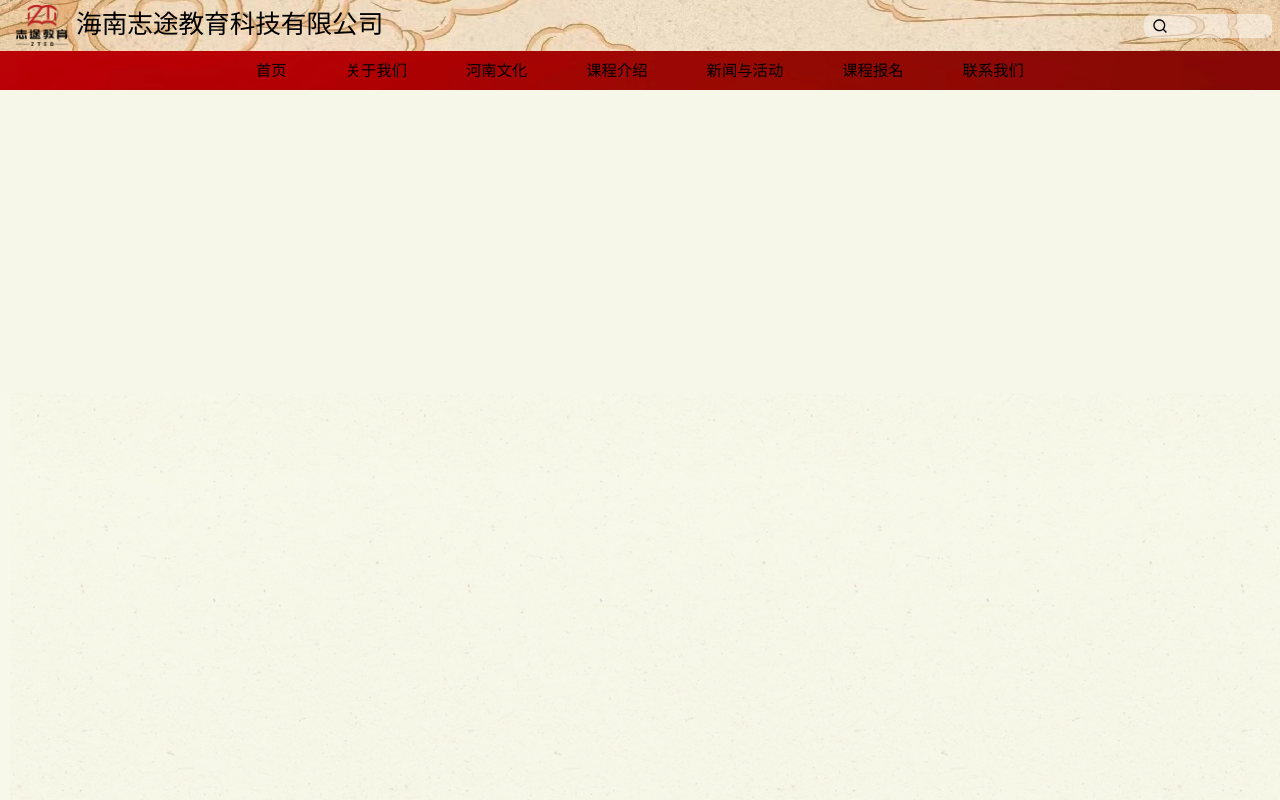
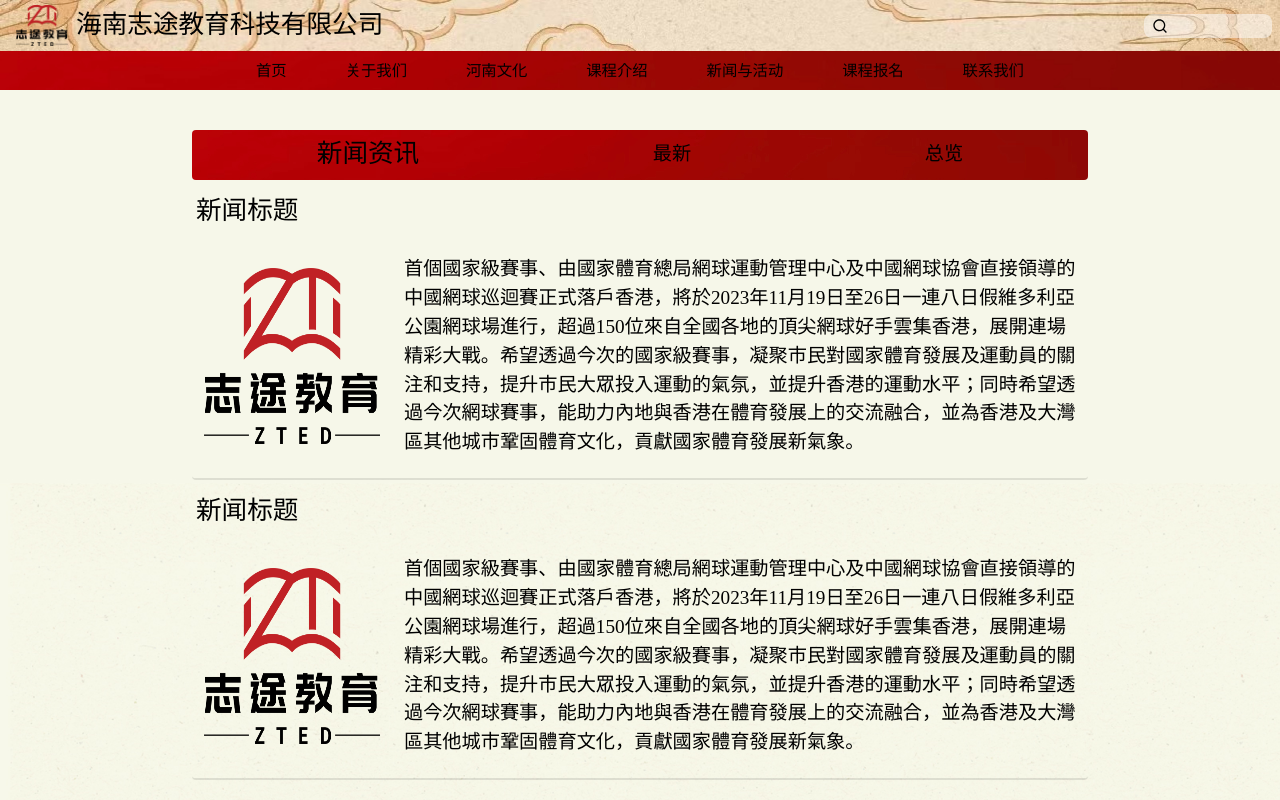
Before and after one commit to real-stanyan/ZTED_websites, a Next.js app: page / in a window 1280 px wide. Shown: the top 800 px of the page. Built offline with nearby package versions, Linux system fonts and the light colour scheme; a web font is replaced by a local one.

Commit message:
news done

```diff
--- a/app/layout.tsx
+++ b/app/layout.tsx
@@ -4,6 +4,8 @@ import "./globals.css";
 import "@/css/common.css";
 
 const inter = Inter({ subsets: ["latin"] });
+
+import Header from "@/components/header";
 
 export const metadata: Metadata = {
   title: "海南志途教育科技有限公司",
@@ -17,7 +19,10 @@ export default function RootLayout({
 }) {
   return (
     <html lang="en">
-      <body className={inter.className}>{children}</body>
+      <body className={inter.className}>
+        <Header />
+        {children}
+      </body>
     </html>
   );
 }
--- a/app/page.tsx
+++ b/app/page.tsx
@@ -1,22 +1,12 @@
 "use client";
 
-import SimpleSlider from "@/components/swiper";
-
-// Import Swiper styles
-import "swiper/css";
-import "swiper/css/pagination";
-import "swiper/css/navigation";
-
-import { Autoplay, Pagination, Navigation } from "swiper/modules";
-
-import Header from "@/components/header";
+import News from "@/components/news";
 import Footer from "@/components/footer";
 
 export default function Home() {
   return (
-    <main className="bg-main-bg bg-cover min-w-full min-h-[350vh] relative">
-      <Header />
-      <div>{/* <SimpleSlider /> */}</div>
+    <main className="flex flex-col py-10 items-center bg-main-bg bg-cover min-w-full min-h-[350vh] relative">
+      <News />
       <Footer />
     </main>
   );
--- /dev/null
+++ b/components/news.tsx
@@ -0,0 +1,24 @@
+"use client";
+
+import { useState } from "react";
+
+import NewsCard from "./news_card";
+
+export default function News() {
+  return (
+    <>
+      <div className="flex justify-around items-center p-2 w-[80vw] md:w-[70vw] h-[30px] md:h-[50px] bg-nav-bg rounded">
+        <h1 className="text-[4vw] md:text-[2vw] cursor-pointer">新闻资讯</h1>
+        <p className="text-[3vw] md:text-[1.5vw] cursor-pointer">最新</p>
+        <p className="text-[3vw] md:text-[1.5vw] cursor-pointer">总览</p>
+      </div>
+      <div>
+        <NewsCard />
+        <NewsCard />
+      </div>
+      <div className="w-[70vw] h-[20px] leading-[20px] md:h-[50px] md:leading-[50px] my-5 text-center text-[2vw] bg-white/50 hover:bg-white text-black rounded cursor-pointer">
+        更多信息
+      </div>
+    </>
+  );
+}
--- /dev/null
+++ b/components/news_card.tsx
@@ -0,0 +1,21 @@
+import Image from "next/image";
+
+export default function NewsCard() {
+  return (
+    <div className="flex flex-col justify-evenly text-black w-[70vw] h-[100px] md:h-[300px] border-b-2 border-black/10 rounded overflow-hidden">
+      <h1 className="p-1 text-[2vw]">新闻标题</h1>
+      <div className="flex items-center">
+        <Image
+          src={"/images/zted_icon.png"}
+          alt="icon"
+          width={200}
+          height={200}
+          className="flex-4 p-1 md:p-3 w-[50px] h-[50px] md:w-[200px] md:h-[200px]"
+        />
+        <p className="flex-4 p-1 md:p-3 text-[1.5vw]">
+          首個國家級賽事、由國家體育總局網球運動管理中心及中國網球協會直接領導的中國網球巡迴賽正式落戶香港，將於2023年11月19日至26日一連八日假維多利亞公園網球場進行，超過150位來自全國各地的頂尖網球好手雲集香港，展開連場精彩大戰。希望透過今次的國家級賽事，凝聚市民對國家體育發展及運動員的關注和支持，提升市民大眾投入運動的氣氛，並提升香港的運動水平；同時希望透過今次網球賽事，能助力內地與香港在體育發展上的交流融合，並為香港及大灣區其他城市鞏固體育文化，貢獻國家體育發展新氣象。
+        </p>
+      </div>
+    </div>
+  );
+}
```
